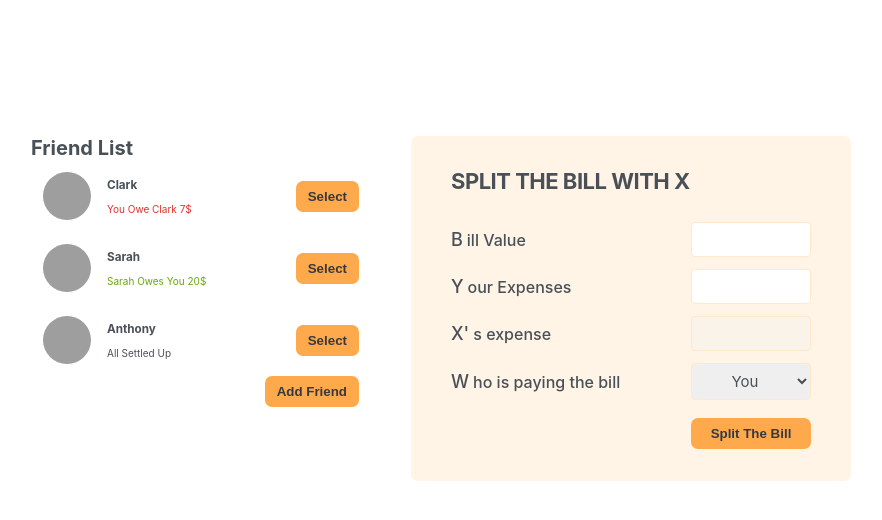
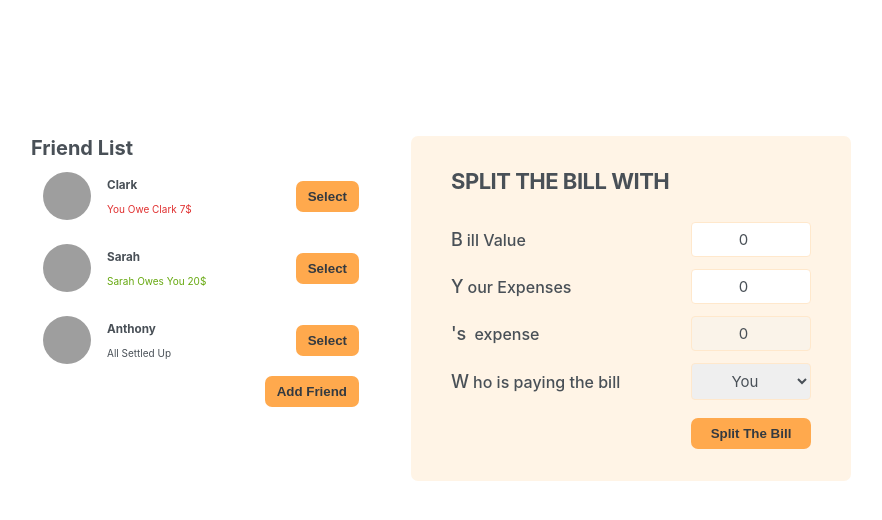
Before and after one commit to ccweerasinghe1994/split-n-go, a React (Vite) app: page / in a window 1280 px wide. Shown: the top 520 px of the page, without its empty margins (199-1081 px from the left). Built offline with nearby package versions, Linux system fonts and the light colour scheme; grey boxes are pictures that could not be loaded.

Commit message:
Add split bill functionality to FormSplitBill component

```diff
--- a/src/components/FormSplitBill/FormSplittBill.tsx
+++ b/src/components/FormSplitBill/FormSplittBill.tsx
@@ -1,21 +1,49 @@
+import { FC, useEffect, useState } from "react";
 import Button from "../Button/Button";
+import { IFormSplitBillProps } from "./types";
 
-const FormSplitBill = () => {
+const FormSplitBill: FC<IFormSplitBillProps> = ({ friend }) => {
+    const [totalBill, setTotalBill] = useState<number>(0);
+    const [yourExpense, setYourExpense] = useState<number>(0);
+    const [friendExpense, setFriendExpense] = useState<number>(0);
+
+    const handleChange = (e: React.ChangeEvent<HTMLInputElement>) => {
+        const value = e.target.value;
+        const id = e.target.id;
+
+        if (id === "split") setYourExpense(Number(value));
+        else setTotalBill(Number(value));
+    }
+
+    useEffect(() => {
+        setFriendExpense(totalBill - yourExpense);
+    }, [totalBill, yourExpense]);
+
+    const handleSubmit = (e: React.FormEvent<HTMLFormElement>) => {
+        e.preventDefault();
+        if (totalBill === 0 || yourExpense === 0) return;
+        console.log("Form Submitted");
+    }
+
     return (
-        <form className="form-split-bill">
-            <h2>Split the Bill with x</h2>
+        <form onSubmit={handleSubmit} className="form-split-bill">
+            <h2>Split the Bill with {friend?.name}</h2>
 
             <label htmlFor="split">Bill Value</label>
-            <input type="number" id="split" name="split" />
+            <input onChange={handleChange} value={totalBill} type="number" id="total" name="split" />
+
             <label htmlFor="split">Your Expenses</label>
-            <input type="number" id="split" name="split" />
-            <label htmlFor="split">X's expense</label>
-            <input type="number" id="split" name="split" disabled />
+            <input value={yourExpense} onChange={handleChange} type="number" id="split" name="split" />
+
+            <label htmlFor="split">{friend?.name}'s expense</label>
+            <input value={friendExpense} type="number" id="paying" name="split" disabled />
+
             <label htmlFor="">Who is paying the bill</label>
             <select name="" id="">
                 <option value="you">You</option>
-                <option value="x">X</option>
+                <option value="x">{friend?.name}</option>
             </select>
+
             <Button>Split The Bill</Button>
         </form>
     );
```
